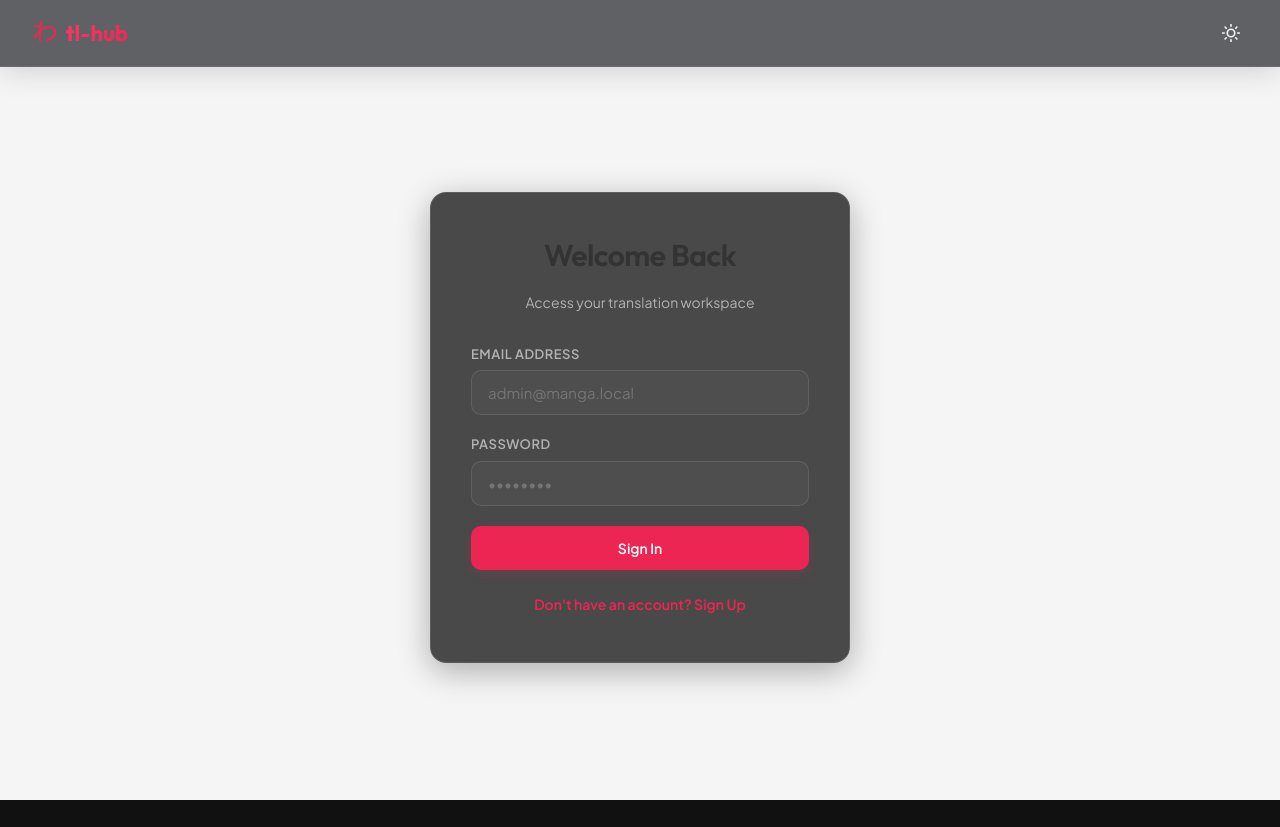
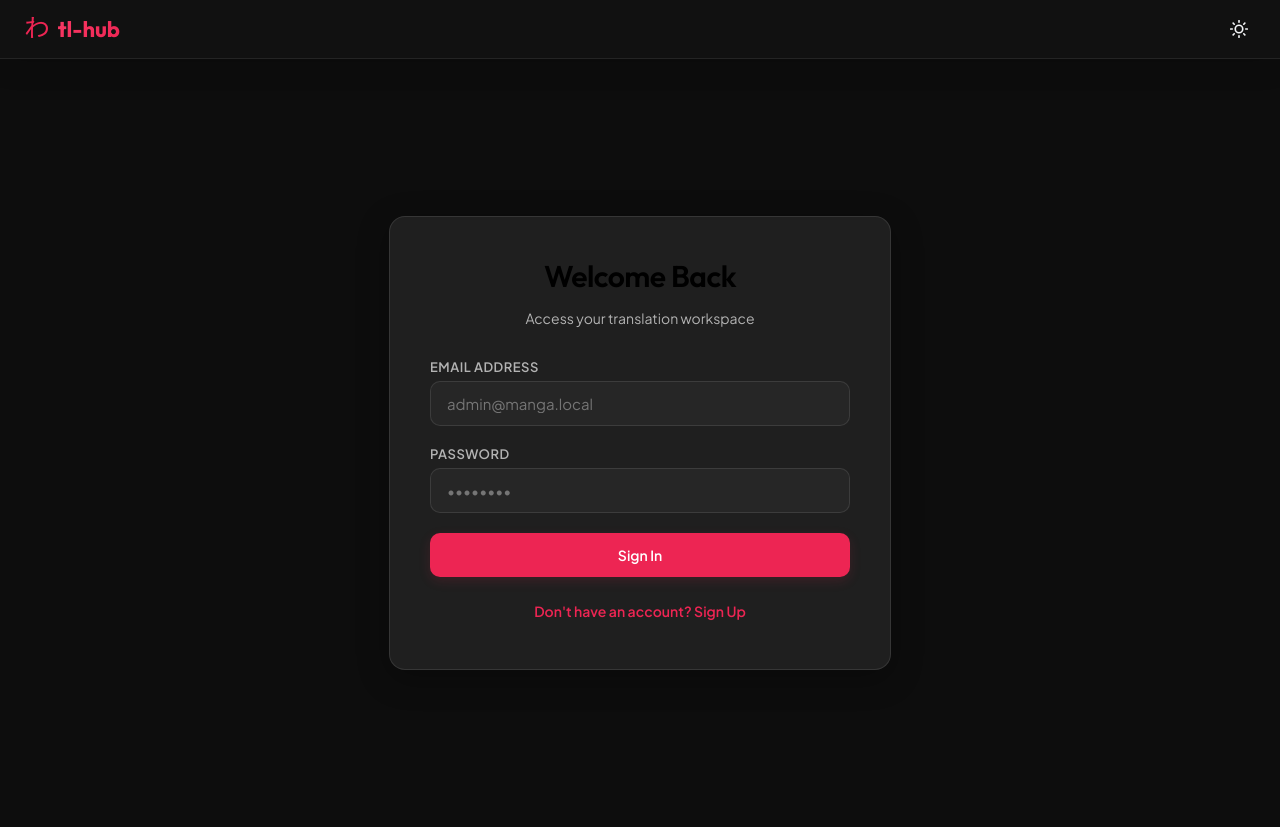
Before and after one commit to sagniKdas53/manga-tl, a React (Vite) app in the folder frontend/: page /login in a window 1280 px wide. Before the commit the page ends 800 px from the top, so only its background shows below. Built offline with nearby package versions, Linux system fonts and the light colour scheme.

Commit message:
refactor: replace MUI ColorScheme provider with manual theme state and optimized component rendering

```diff
--- a/frontend/index.html
+++ b/frontend/index.html
@@ -33,10 +33,6 @@
     <title>tl-hub</title>
   </head>
   <body>
-    <script>
-      var _m = localStorage.getItem("manga_theme");
-      if (_m === "light") document.documentElement.dataset.muiColorScheme = "light";
-    </script>
     <div id="root"></div>
     <script
       type="module"
--- a/frontend/src/App.tsx
+++ b/frontend/src/App.tsx
@@ -1,4 +1,4 @@
-import React, { useState, useEffect, Suspense, useCallback } from "react";
+import React, { useState, useEffect, Suspense, useCallback, useMemo } from "react";
 import {
   BrowserRouter,
   Routes,
@@ -9,9 +9,8 @@ import {
 } from "react-router-dom";
 
 import { ThemeProvider } from "@mui/material/styles";
-import CssBaseline from "@mui/material/CssBaseline";
-import { useColorScheme } from "@mui/material/styles";
-import theme from "./theme";
+import Box from "@mui/material/Box";
+import { themeObj } from "./theme";
 
 // Types
 import type { User, Series, Chapter, Page } from "./types";
@@ -40,17 +39,6 @@ const SettingsModal = React.lazy(() => import("./components/SettingsModal"));
 
 // Stable identity for props that don't need per-render identities — keeps React.memo effective
 const NOOP = () => undefined;
-
-/** Bridges MUI's color scheme to the legacy :root.light CSS class.
- *  Remove this component in Phase 9 when the :root.light rules are deleted. */
-function ThemeSync() {
-  const { mode } = useColorScheme();
-  const resolved = mode ?? "dark";
-  useEffect(() => {
-    document.documentElement.classList.toggle("light", resolved === "light");
-  }, [resolved]);
-  return null;
-}
 
 function LoadingSpinner() {
   return (
@@ -168,9 +156,17 @@ function AppContent() {
   const [pages, setPages] = useState<Page[]>([]);
   const [isLoadingDetails, setIsLoadingDetails] = useState(false);
 
-  // Theme via MUI colorSchemes — default dark, persisted by ThemeProvider via modeStorageKey
-  const { mode, setMode } = useColorScheme();
-  const currentMode: "light" | "dark" = mode === "light" ? "light" : "dark";
+  // Theme via MUI — recreate palette on toggle, bridge :root.light for legacy CSS
+  const [mode, setMode] = useState<"light" | "dark">(() => {
+    const saved = localStorage.getItem("manga_theme");
+    return saved === "light" ? "light" : "dark";
+  });
+  const appliedTheme = useMemo(() => themeObj(mode), [mode]);
+
+  useEffect(() => {
+    document.documentElement.classList.toggle("light", mode === "light");
+    localStorage.setItem("manga_theme", mode);
+  }, [mode]);
 
   // Load user session redirect
   useEffect(() => {
@@ -323,10 +319,17 @@ function AppContent() {
   const handleSettingsClose = useCallback(() => setIsSettingsOpen(false), []);
 
   return (
-    <NotificationProvider token={user?.token || null}>
-      <ToastProvider>
-        <GlobalErrorListener />
-        <TranslationToastWatcher />
+    <ThemeProvider theme={appliedTheme}>
+      <Box
+        sx={{
+          bgcolor: "background.default",
+          minHeight: "100vh",
+        }}
+      >
+        <NotificationProvider token={user?.token || null}>
+          <ToastProvider>
+            <GlobalErrorListener />
+            <TranslationToastWatcher />
         <div className="app-container">
           {/* Navigation Bar */}
           {!readerMatch && (
@@ -342,7 +345,7 @@ function AppContent() {
                 }}
               >
                 <img
-                  src={currentMode === "dark" ? logoDark : logoLight}
+                  src={mode === "dark" ? logoDark : logoLight}
                   alt="tl-hub logo"
                   style={{ height: "32px", width: "auto" }}
                 />
@@ -352,10 +355,10 @@ function AppContent() {
                 {/* Theme Toggle Button */}
                 <button
                   className="theme-toggle-btn"
-onClick={() => setMode(currentMode === "dark" ? "light" : "dark")}
-                       title={`Switch to ${currentMode === "dark" ? "Light" : "Dark"} Mode`}
+onClick={() => setMode(mode === "dark" ? "light" : "dark")}
+                       title={`Switch to ${mode === "dark" ? "Light" : "Dark"} Mode`}
                 >
-                  {currentMode === "dark" ? (
+                  {mode === "dark" ? (
                     <svg
                       width="18"
                       height="18"
@@ -575,7 +578,7 @@ onClick={() => setMode(currentMode === "dark" ? "light" : "dark")}
                       selectedChapter={selectedChapter}
                       chapters={chapters}
                       pages={pages}
-                      theme={currentMode}
+                      theme={mode}
                     />
                   ) : null
                 }
@@ -590,7 +593,7 @@ onClick={() => setMode(currentMode === "dark" ? "light" : "dark")}
                       selectedChapter={selectedChapter}
                       chapters={chapters}
                       pages={pages}
-                      theme={currentMode}
+                      theme={mode}
                     />
                   ) : null
                 }
@@ -610,6 +613,8 @@ onClick={() => setMode(currentMode === "dark" ? "light" : "dark")}
         </div>
       </ToastProvider>
     </NotificationProvider>
+      </Box>
+    </ThemeProvider>
   );
 }
 
@@ -618,11 +623,7 @@ function App() {
 
   return (
     <BrowserRouter basename={cleanBaseName}>
-      <ThemeProvider theme={theme} defaultMode="dark" modeStorageKey="manga_theme">
-        <CssBaseline />
-        <ThemeSync />
-        <AppContent />
-      </ThemeProvider>
+      <AppContent />
     </BrowserRouter>
   );
 }
--- a/frontend/src/index.css
+++ b/frontend/src/index.css
@@ -1,4 +1,30 @@
 @import url("https://fonts.googleapis.com/css2?family=Outfit:wght@300;400;500;600;700&family=Plus+Jakarta+Sans:wght@300;400;500;600;700&family=Comic+Neue:wght@300;400;700&family=Bangers&family=Luckiest+Guy&display=swap");
+
+html, body, #root {
+  margin: 0;
+  padding: 0;
+  min-height: 100vh;
+}
+
+::-webkit-scrollbar {
+  width: 6px;
+  height: 6px;
+}
+::-webkit-scrollbar-track {
+  background: transparent;
+}
+::-webkit-scrollbar-thumb {
+  background: #4d4c4c;
+  border-radius: 4px;
+}
+::-webkit-scrollbar-thumb:hover {
+  background: #6b6b6b;
+}
+
+* {
+  scrollbar-width: thin;
+  scrollbar-color: #4d4c4c transparent;
+}
 
 :root {
   --font-sans: "Plus Jakarta Sans", system-ui, sans-serif;
@@ -29,10 +55,10 @@
   --text-dim: #808080;
 
   /* Theme-dependent overlays & backgrounds */
-  --bg-nav: rgba(20, 20, 20, 0.95);
-  --bg-overlay-glass: rgba(31, 31, 31, 0.85);
-  --bg-hover: rgba(255, 255, 255, 0.05);
-  --bg-hover-more: rgba(255, 255, 255, 0.08);
+  --bg-nav: var(--bg-base);
+  --bg-overlay-glass: var(--bg-surface);
+  --bg-hover: rgba(255, 255, 255, 0.12);
+  --bg-hover-more: rgba(255, 255, 255, 0.18);
   --bg-input: rgba(255, 255, 255, 0.03);
   --bg-input-focus: rgba(255, 255, 255, 0.06);
   --bg-card-content: rgba(31, 31, 31, 0.9);
@@ -42,14 +68,9 @@
   --primary-glow-approved: rgba(237, 37, 83, 0.08);
   --success-glow: rgba(16, 185, 129, 0.12);
 
-  background-color: var(--bg-base);
-  color: var(--text-main);
   font-family: var(--font-sans);
   -webkit-font-smoothing: antialiased;
   -moz-osx-font-smoothing: grayscale;
-  margin: 0;
-  padding: 0;
-  min-height: 100vh;
 }
 
 :root.light {
@@ -70,10 +91,10 @@
   --text-muted: #475569;
   --text-dim: #64748b;
 
-  --bg-nav: rgba(255, 255, 255, 0.95);
-  --bg-overlay-glass: rgba(255, 255, 255, 0.92);
-  --bg-hover: rgba(15, 23, 42, 0.06);
-  --bg-hover-more: rgba(15, 23, 42, 0.09);
+  --bg-nav: var(--bg-surface);
+  --bg-overlay-glass: var(--bg-surface);
+  --bg-hover: rgba(15, 23, 42, 0.1);
+  --bg-hover-more: rgba(15, 23, 42, 0.16);
   --bg-input: rgba(15, 23, 42, 0.02);
   --bg-input-focus: rgba(15, 23, 42, 0.05);
   --bg-card-content: rgba(255, 255, 255, 0.9);
@@ -89,14 +110,8 @@
   --conversation-glow-approved: rgba(37, 99, 235, 0.08);
 }
 
-:root.light body {
-  background-image:
-    radial-gradient(at 0% 0%, rgba(124, 58, 237, 0.04) 0px, transparent 50%),
-    radial-gradient(at 100% 100%, rgba(16, 185, 129, 0.02) 0px, transparent 50%);
-}
-
 :root.light .glass {
-  background: var(--bg-card);
+  background: var(--bg-surface);
   border: 1px solid var(--border-color);
   box-shadow: 0 8px 32px 0 rgba(15, 23, 42, 0.06);
 }
@@ -127,13 +142,12 @@
 body {
   margin: 0;
   padding: 0;
-  background-color: var(--bg-base);
   overflow-x: hidden;
 }
 
-/* Glassmorphism utility */
+/* Solid surface utility (was .glass — no more transparency) */
 .glass {
-  background: var(--bg-card);
+  background: var(--bg-surface);
   border: 1px solid var(--border-color);
   border-radius: 16px;
   box-shadow: 0 8px 32px 0 rgba(0, 0, 0, 0.3);
@@ -152,8 +166,8 @@ body {
   display: flex;
   justify-content: space-between;
   align-items: center;
-  padding: 16px 32px;
-  background: rgba(18, 19, 26, 0.65);
+  padding: 12px 24px;
+  background: var(--bg-base);
   border-bottom: 1px solid rgba(255, 255, 255, 0.08);
   box-shadow: 0 4px 30px rgba(0, 0, 0, 0.15);
   position: sticky;
@@ -162,7 +176,7 @@ body {
 }
 
 :root.light .nav-bar {
-  background: rgba(255, 255, 255, 0.7);
+  background: var(--bg-surface);
   border-bottom: 1px solid rgba(0, 0, 0, 0.08);
   box-shadow: 0 4px 30px rgba(0, 0, 0, 0.05);
 }
@@ -258,7 +272,7 @@ body {
 /* Dashboard grid */
 .dashboard-content {
   flex: 1;
-  padding: 32px;
+  padding: 24px;
   max-width: 1200px;
   margin: 0 auto;
   width: 100%;
@@ -269,7 +283,7 @@ body {
   display: flex;
   justify-content: space-between;
   align-items: center;
-  margin-bottom: 32px;
+  margin-bottom: 20px;
 }
 
 .page-header h1 {
@@ -282,8 +296,8 @@ body {
 
 .grid-cols-3 {
   display: grid;
-  grid-template-columns: repeat(auto-fill, minmax(320px, 1fr));
-  gap: 24px;
+  grid-template-columns: repeat(auto-fill, minmax(300px, 1fr));
+  gap: 16px;
 }
 
 /* Card item */
@@ -924,7 +938,7 @@ input:checked + .slider:before {
   display: flex;
   flex-direction: column;
   align-items: center;
-  background: var(--bg-overlay-glass, rgba(18, 19, 26, 0.75));
+  background: var(--bg-overlay-glass);
   border: 1px solid rgba(139, 92, 246, 0.2);
   border-radius: 24px;
   box-shadow:
@@ -949,7 +963,7 @@ input:checked + .slider:before {
   top: 0;
   left: 50%;
   transform: translate(-50%, -100%);
-  background: var(--bg-nav, rgba(18, 19, 26, 0.85));
+  background: var(--bg-nav);
   border: 1px solid rgba(139, 92, 246, 0.2);
   border-bottom: none;
   border-top-left-radius: 12px;
@@ -1022,7 +1036,7 @@ input:checked + .slider:before {
   display: flex;
   flex-direction: column;
   align-items: center;
-  background: var(--bg-overlay-glass, rgba(18, 19, 26, 0.75));
+  background: var(--bg-overlay-glass);
   border: 1px solid rgba(139, 92, 246, 0.2);
   border-radius: 24px;
   box-shadow:
@@ -1047,7 +1061,7 @@ input:checked + .slider:before {
   left: 0;
   top: 50%;
   transform: translate(-100%, -50%);
-  background: var(--bg-nav, rgba(18, 19, 26, 0.85));
+  background: var(--bg-nav);
   border: 1px solid rgba(139, 92, 246, 0.2);
   border-right: none;
   border-top-left-radius: 12px;
@@ -1264,10 +1278,10 @@ input:checked + .slider:before {
 
 .series-details-container {
   display: flex;
-  gap: 40px;
-  margin-bottom: 40px;
+  gap: 28px;
+  margin-bottom: 24px;
   background: var(--bg-surface);
-  padding: 32px;
+  padding: 24px;
   border-radius: 16px;
   border: 1px solid var(--border-color);
 }
@@ -1424,7 +1438,7 @@ input:checked + .slider:before {
 }
 
 .chapters-section-header {
-  margin: 40px 0 20px;
+  margin: 24px 0 16px;
   border-bottom: 1px solid var(--border-color);
   padding-bottom: 12px;
 }
@@ -1439,7 +1453,7 @@ input:checked + .slider:before {
 .chapters-grid {
   display: grid;
   grid-template-columns: repeat(auto-fill, minmax(180px, 1fr));
-  gap: 24px;
+  gap: 16px;
 }
 
 .chapter-card-nhentai {
@@ -1457,9 +1471,9 @@ input:checked + .slider:before {
 }
 
 .chapter-card-nhentai:hover {
-  transform: translateY(-6px);
+  transform: translateY(-3px);
   border-color: var(--primary);
-  box-shadow: 0 10px 25px var(--primary-glow);
+  box-shadow: 0 6px 18px var(--primary-glow);
 }
 
 .chapter-cover-container-nhentai {
@@ -1509,7 +1523,7 @@ input:checked + .slider:before {
 }
 
 .chapter-card-info-nhentai {
-  padding: 12px;
+  padding: 10px 12px;
   display: flex;
   flex-direction: column;
   gap: 4px;
--- a/frontend/src/theme.ts
+++ b/frontend/src/theme.ts
@@ -1,53 +1,30 @@
-import { createTheme } from '@mui/material/styles';
+import { createTheme } from "@mui/material/styles";
 
-const darkPalette = {
-  primary: { main: "#ee2553" },
-  secondary: { main: "#f1af5f" },
+export function themeObj(mode: "light" | "dark") {
+  return createTheme({
+    palette: {
+      mode,
+      primary: { main: mode === "dark" ? "#ee2553" : "#0197fc" },
+      secondary: { main: mode === "dark" ? "#f1af5f" : "#e4a243" },
+      error: { main: mode === "dark" ? "#ee2553" : "#fd4060" },
+      warning: { main: mode === "dark" ? "#f1af5f" : "#e4a243" },
+      success: { main: "#10b981" },
+      info: { main: mode === "dark" ? "#6ac2fd" : "#0197fc" },
       background: {
-    default: "#0d0d0d",
-    paper: "#1a1a1a",
+        default: mode === "dark" ? "#0d0d0d" : "#f5f5f5",
+        paper: mode === "dark" ? "#1a1a1a" : "#ffffff",
       },
       text: {
-    primary: '#fefefe',
-    secondary: '#afafaf',
-    disabled: '#6c6c6c',
+        primary: mode === "dark" ? "#fefefe" : "#343333",
+        secondary: mode === "dark" ? "#afafaf" : "#b0b0b0",
+        disabled: mode === "dark" ? "#6c6c6c" : "#786e6a",
       },
-  divider: 'rgba(254,254,254,0.12)',
-  error: { main: '#ee2553' },
-  warning: { main: '#f1af5f' },
-  success: { main: '#10b981' },
-  info: { main: '#6ac2fd' },
-  conversation: { main: '#3b82f6' },
-};
-
-const lightPalette = {
-  primary: { main: '#0197fc' },
-  secondary: { main: '#e4a243' },
-  background: {
-    default: '#f5f5f5',
-    paper: '#ffffff',
-  },
-  text: {
-    primary: '#343333',
-    secondary: '#b0b0b0',
-    disabled: '#786e6a',
-  },
-  divider: 'rgba(52,51,51,0.12)',
-  error: { main: '#fd4060' },
-  warning: { main: '#e4a243' },
-  success: { main: '#10b981' },
-  info: { main: '#0197fc' },
-  conversation: { main: '#2563eb' },
-};
-
-const theme = createTheme({
-  cssVariables: true,
-  colorSchemes: {
-    dark: {
-      palette: darkPalette,
-    },
-    light: {
-      palette: lightPalette,
+      divider:
+        mode === "dark"
+          ? "rgba(254,254,254,0.12)"
+          : "rgba(52,51,51,0.12)",
+      conversation: {
+        main: mode === "dark" ? "#3b82f6" : "#2563eb",
       },
     },
     typography: {
@@ -66,8 +43,10 @@ const theme = createTheme({
       MuiButton: {
         styleOverrides: {
           root: {
-          textTransform: 'none',
+            textTransform: "none",
             borderRadius: 8,
+            transition:
+              "background-color 0.15s ease-in-out, box-shadow 0.15s ease-in-out",
           },
         },
       },
@@ -85,7 +64,29 @@ const theme = createTheme({
           },
         },
       },
+      MuiPaper: {
+        styleOverrides: {
+          root: {
+            backgroundImage: "none",
+            boxShadow:
+              mode === "dark"
+                ? "0 1px 3px 0 rgb(0 0 0 / 0.4), 0 1px 2px -1px rgb(0 0 0 / 0.4)"
+                : "0 1px 3px 0 rgb(0 0 0 / 0.1), 0 1px 2px -1px rgb(0 0 0 / 0.1)",
+          },
+        },
+      },
+      MuiTableCell: {
+        styleOverrides: {
+          root: {
+            borderBottom: `1px solid ${mode === "dark" ? "#333333" : "#e0e0e0"}`,
+          },
+        },
+      },
+      MuiTable: {
+        defaultProps: {
+          size: "small",
+        },
+      },
     },
   });
-
-export default theme;
+}
```
Also changed, not shown: frontend/src/components/ConfirmModal.tsx (+7 -9 lines), frontend/src/components/CreateChapterDialog.tsx (+16 -18 lines), frontend/src/components/CreateSeriesDialog.tsx (+14 -16 lines), frontend/src/components/InfoModal.tsx (+6 -8 lines). Lines whose indentation alone changed are shown as unchanged.
